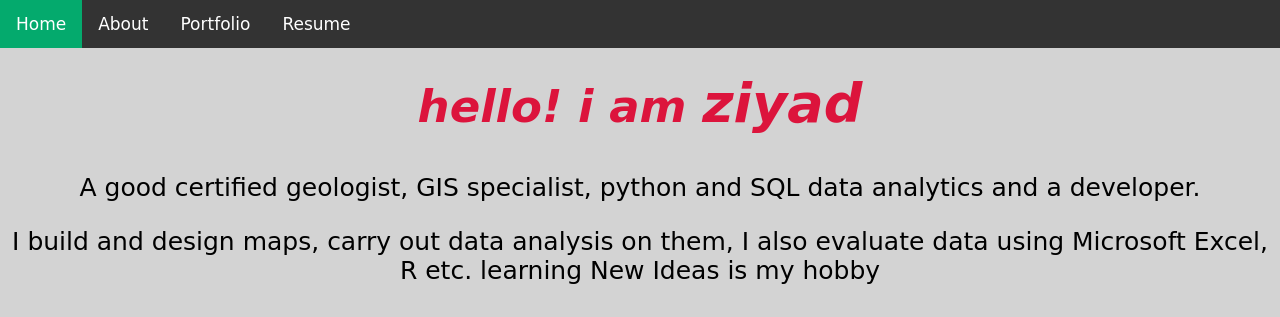
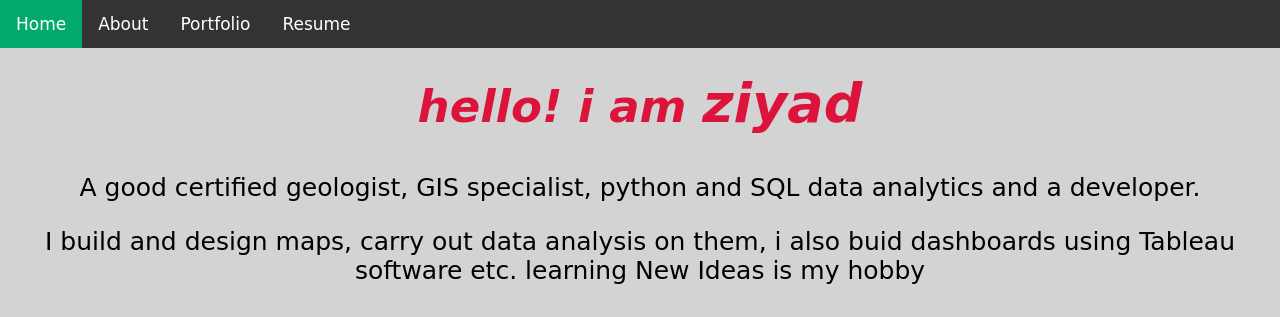
Before and after one commit to Ziyadisahchado/ZIC, a plain HTML site: page home.html in a window 1280 px wide. Shown: the top 317 px of the page. Drawn offline with Linux system fonts and the light colour scheme.

Commit message:
Update home.html
Few changes

```diff
--- a/home.html
+++ b/home.html
@@ -20,7 +20,7 @@
       <br>
         <h2 style="color:crimson;"><em>hello! i am <big>ziyad</big></em></h2>
         <p>A good certified geologist, GIS specialist, python and SQL data analytics and a developer.</p>
-        <p>I build and design maps, carry out data analysis on them, I also evaluate data using Microsoft Excel, R etc. learning New Ideas is my hobby</p>
+        <p>I build and design maps, carry out data analysis on them, i also buid dashboards using Tableau software etc. learning New Ideas is my hobby</p>
         <a href="C:\Users\USER\Desktop\myweb\Portfolio.html"><h3>Check out my portfolio's below</h3></a>
         <br>
         <br>
```
